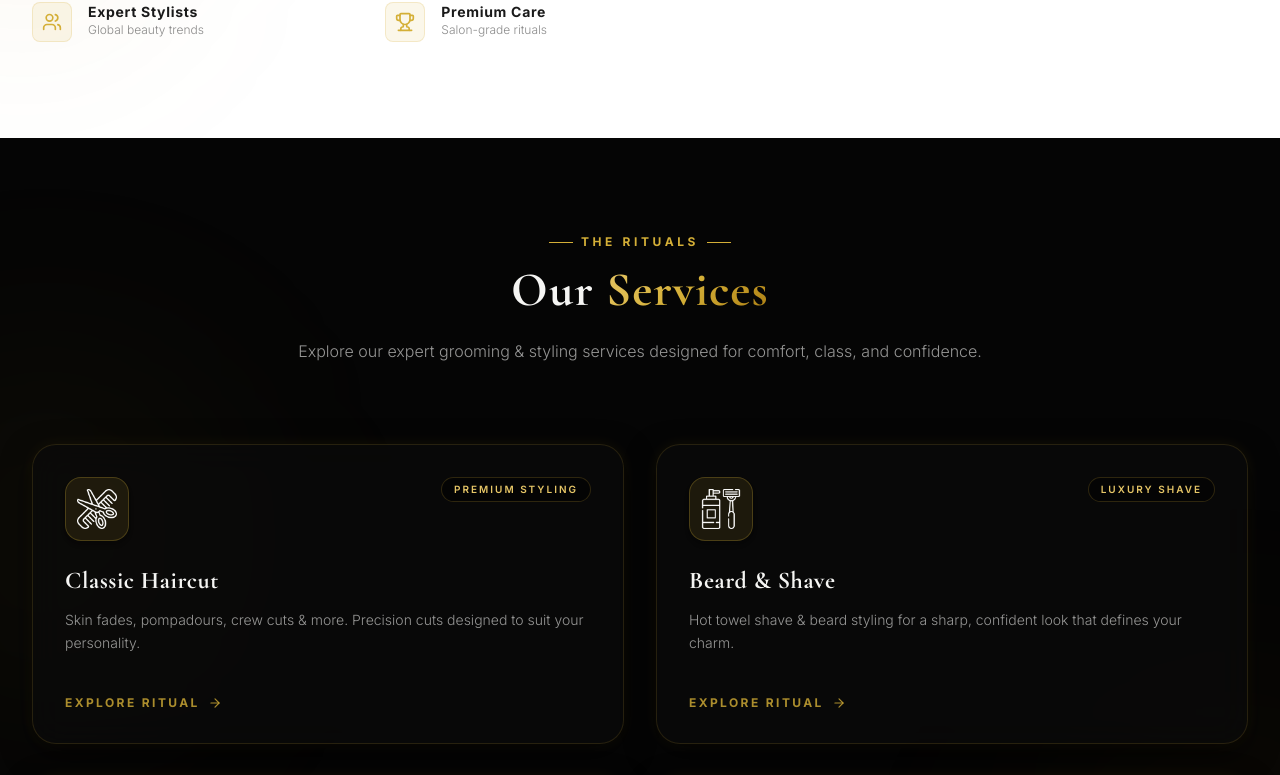
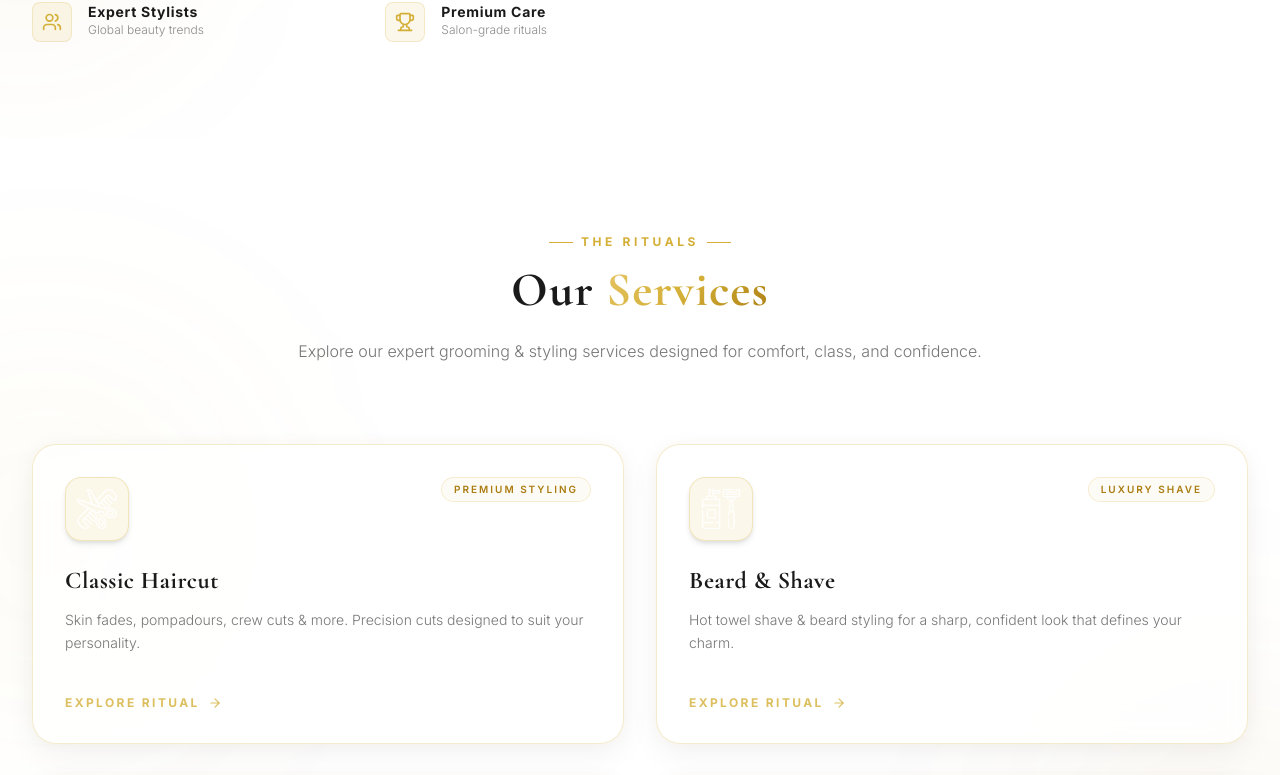
Before and after one commit to hotaeshwar/Hairraizersluxeportfolio, a Next.js app: page / in a window 1280 px wide. Shown: the part 1567-2342 px from the top of the page. Built offline with nearby package versions, Linux system fonts and the light colour scheme.

Commit message:
Update all backgrounds to pure #ffffff white and text to dark theme colors

```diff
--- a/src/app/about/page.js
+++ b/src/app/about/page.js
@@ -13,7 +13,7 @@ export default function AboutPage() {
   const closeBooking = () => setIsBookingOpen(false);
 
   return (
-    <div className="relative min-h-screen bg-[#050505] text-[#f5f5f3] flex flex-col justify-between overflow-x-hidden font-sans" suppressHydrationWarning>
+    <div className="relative min-h-screen bg-[#ffffff] text-[#1a1a1a] flex flex-col justify-between overflow-x-hidden font-sans" suppressHydrationWarning>
       <Navbar openBooking={openBooking} />
       <main className="flex-1 flex flex-col justify-center pt-24 pb-12">
         <About />
--- a/src/app/contact/page.js
+++ b/src/app/contact/page.js
@@ -13,7 +13,7 @@ export default function ContactPage() {
   const closeBooking = () => setIsBookingOpen(false);
 
   return (
-    <div className="relative min-h-screen bg-[#050505] text-[#f5f5f3] flex flex-col justify-between overflow-x-hidden font-sans" suppressHydrationWarning>
+    <div className="relative min-h-screen bg-[#ffffff] text-[#1a1a1a] flex flex-col justify-between overflow-x-hidden font-sans" suppressHydrationWarning>
       <Navbar openBooking={openBooking} />
       <main className="flex-1 flex flex-col justify-center pt-24 pb-12">
         <Contact openBooking={openBooking} />
--- a/src/app/globals.css
+++ b/src/app/globals.css
@@ -1,8 +1,8 @@
 @import "tailwindcss";
 
 :root {
-  --background: #050505;
-  --foreground: #f5f5f3;
+  --background: #ffffff;
+  --foreground: #1a1a1a;
 }
 
 @theme inline {
@@ -31,13 +31,13 @@ body {
 }
 
 ::-webkit-scrollbar-track {
-  background: #050505;
+  background: #ffffff;
 }
 
 ::-webkit-scrollbar-thumb {
-  background: #1a1a1a;
+  background: #e5e5e5;
   border-radius: 4px;
-  border: 2px solid #050505;
+  border: 2px solid #ffffff;
 }
 
 ::-webkit-scrollbar-thumb:hover {
@@ -63,11 +63,11 @@ html {
 }
 
 .glass-panel {
-  background: rgba(10, 10, 10, 0.7);
+  background: rgba(255, 255, 255, 0.75);
   backdrop-filter: blur(16px);
   -webkit-backdrop-filter: blur(16px);
-  border: 1px solid rgba(212, 175, 55, 0.15);
-  box-shadow: 0 10px 30px rgba(0, 0, 0, 0.6), 0 0 15px rgba(212, 175, 55, 0.08);
+  border: 1px solid rgba(212, 175, 55, 0.25);
+  box-shadow: 0 10px 30px rgba(0, 0, 0, 0.05), 0 0 15px rgba(212, 175, 55, 0.05);
 }
 
 .glass-panel-hover {
@@ -76,14 +76,14 @@ html {
 
 .glass-panel-hover:hover {
   border-color: rgba(212, 175, 55, 0.45);
-  box-shadow: 0 20px 40px rgba(0, 0, 0, 0.75), 0 0 30px rgba(212, 175, 55, 0.25);
+  box-shadow: 0 20px 40px rgba(0, 0, 0, 0.08), 0 0 30px rgba(212, 175, 55, 0.15);
   transform: translateY(-5px);
 }
 
 /* Glowing golden border layout */
 .gold-gradient-border {
   position: relative;
-  background: #0a0a0a;
+  background: #ffffff;
 }
 
 .gold-gradient-border::before {
--- a/src/app/home/page.js
+++ b/src/app/home/page.js
@@ -25,7 +25,7 @@ export default function HomePage() {
   const closeBooking = () => setIsBookingOpen(false);
 
   return (
-    <div className="relative min-h-screen bg-[#050505] text-[#f5f5f3] flex flex-col justify-between overflow-x-hidden font-sans" suppressHydrationWarning>
+    <div className="relative min-h-screen bg-[#ffffff] text-[#1a1a1a] flex flex-col justify-between overflow-x-hidden font-sans" suppressHydrationWarning>
       {/* Global Scroll-to-Top Overlay & Navigation */}
       <Navbar openBooking={openBooking} />
 
--- a/src/app/page.js
+++ b/src/app/page.js
@@ -56,7 +56,7 @@ export default function Home() {
 
   return (
     <>
-      <div className="relative min-h-screen bg-[#050505] text-[#f5f5f3] flex flex-col justify-between overflow-x-hidden font-sans" suppressHydrationWarning>
+      <div className="relative min-h-screen bg-[#ffffff] text-[#1a1a1a] flex flex-col justify-between overflow-x-hidden font-sans" suppressHydrationWarning>
         {/* Global Scroll-to-Top Overlay & Navigation */}
         <Navbar openBooking={openBooking} />
 
--- a/src/app/services/page.js
+++ b/src/app/services/page.js
@@ -20,7 +20,7 @@ export default function ServicesPage() {
   const closeBooking = () => setIsBookingOpen(false);
 
   return (
-    <div className="relative min-h-screen bg-[#050505] text-[#f5f5f3] flex flex-col justify-between overflow-x-hidden font-sans" suppressHydrationWarning>
+    <div className="relative min-h-screen bg-[#ffffff] text-[#1a1a1a] flex flex-col justify-between overflow-x-hidden font-sans" suppressHydrationWarning>
       <Navbar openBooking={openBooking} />
       <main className="flex-1 flex flex-col justify-center pt-24 pb-12">
         <Services onExplore={(service) => setActiveService(service)} />
--- a/src/app/why-choose-us/page.js
+++ b/src/app/why-choose-us/page.js
@@ -13,7 +13,7 @@ export default function WhyChooseUsPage() {
   const closeBooking = () => setIsBookingOpen(false);
 
   return (
-    <div className="relative min-h-screen bg-[#050505] text-[#f5f5f3] flex flex-col justify-between overflow-x-hidden font-sans">
+    <div className="relative min-h-screen bg-[#ffffff] text-[#1a1a1a] flex flex-col justify-between overflow-x-hidden font-sans" suppressHydrationWarning>
       <Navbar openBooking={openBooking} />
       <main className="flex-1 flex flex-col justify-center pt-24 pb-12">
         <WhyChooseUs />
--- a/src/components/Services.jsx
+++ b/src/components/Services.jsx
@@ -93,7 +93,7 @@ const cardVariants = {
 
 export default function Services({ onExplore }) {
   return (
-    <section id="services" className="py-24 bg-[#050505] relative overflow-hidden">
+    <section id="services" className="py-24 bg-[#ffffff] relative overflow-hidden">
       {/* Glow Effects */}
       <div className="absolute top-[20%] left-[-10%] w-[350px] h-[350px] bg-gold-primary/5 rounded-full blur-[120px] pointer-events-none" />
       <div className="absolute bottom-[20%] right-[-10%] w-[350px] h-[350px] bg-gold-dark/5 rounded-full blur-[120px] pointer-events-none" />
@@ -121,7 +121,7 @@ export default function Services({ onExplore }) {
             whileInView={{ opacity: 1, y: 0 }}
             viewport={{ once: true }}
             transition={{ duration: 0.6, delay: 0.1 }}
-            className="font-serif text-4xl sm:text-5xl tracking-wide font-extrabold text-[#f5f5f3] mb-6"
+            className="font-serif text-4xl sm:text-5xl tracking-wide font-extrabold text-[#1a1a1a] mb-6"
           >
             Our <span className="gold-text-gradient">Services</span>
           </motion.h2>
@@ -131,7 +131,7 @@ export default function Services({ onExplore }) {
             whileInView={{ opacity: 1, y: 0 }}
             viewport={{ once: true }}
             transition={{ duration: 0.6, delay: 0.2 }}
-            className="font-sans text-sm sm:text-base text-[#f5f5f3]/60 leading-relaxed font-light"
+            className="font-sans text-sm sm:text-base text-[#1a1a1a]/60 leading-relaxed font-light"
           >
             Explore our expert grooming & styling services designed for comfort, class, and confidence.
           </motion.p>
@@ -171,18 +171,18 @@ export default function Services({ onExplore }) {
                     </div>
 
                     {/* Tag badge */}
-                    <span className="text-[10px] font-sans tracking-[0.2em] uppercase px-3 py-1 rounded-full border border-gold-primary/20 text-gold-light bg-black/40 font-semibold group-hover:border-gold-primary/50 transition-colors duration-300">
+                    <span className="text-[10px] font-sans tracking-[0.2em] uppercase px-3 py-1 rounded-full border border-gold-primary/20 text-gold-dark bg-gold-primary/5 font-semibold group-hover:border-gold-primary/50 transition-colors duration-300">
                       {service.tag}
                     </span>
                   </div>
 
                   {/* Title */}
-                  <h3 className="font-serif text-2xl font-bold tracking-wide text-[#f5f5f3] mb-3 group-hover:text-gold-primary transition-colors duration-300">
+                  <h3 className="font-serif text-2xl font-bold tracking-wide text-[#1a1a1a] mb-3 group-hover:text-gold-primary transition-colors duration-300">
                     {service.title}
                   </h3>
 
                   {/* Description */}
-                  <p className="font-sans text-sm text-[#f5f5f3]/60 leading-relaxed font-light mb-6">
+                  <p className="font-sans text-sm text-[#1a1a1a]/60 leading-relaxed font-light mb-6">
                     {service.description}
                   </p>
                 </div>
--- a/src/components/Works.jsx
+++ b/src/components/Works.jsx
@@ -101,7 +101,7 @@ export default function Works() {
   }, [activeVideo]);
 
   return (
-    <section id="works" className="py-24 bg-[#050505] relative overflow-hidden">
+    <section id="works" className="py-24 bg-[#ffffff] relative overflow-hidden">
       {/* Background glow effects */}
       <div className="absolute top-[10%] right-[-10%] w-[350px] h-[350px] bg-gold-primary/5 rounded-full blur-[120px] pointer-events-none" />
       <div className="absolute bottom-[10%] left-[-10%] w-[350px] h-[350px] bg-gold-dark/5 rounded-full blur-[120px] pointer-events-none" />
@@ -128,7 +128,7 @@ export default function Works() {
             whileInView={{ opacity: 1, y: 0 }}
             viewport={{ once: true }}
             transition={{ duration: 0.6, delay: 0.1 }}
-            className="font-serif text-4xl sm:text-5xl tracking-wide font-extrabold text-[#f5f5f3] mb-6"
+            className="font-serif text-4xl sm:text-5xl tracking-wide font-extrabold text-[#1a1a1a] mb-6"
           >
             Our <span className="gold-text-gradient">Works</span>
           </motion.h2>
@@ -138,7 +138,7 @@ export default function Works() {
             whileInView={{ opacity: 1, y: 0 }}
             viewport={{ once: true }}
             transition={{ duration: 0.6, delay: 0.2 }}
-            className="font-sans text-sm sm:text-base text-[#f5f5f3]/60 leading-relaxed font-light"
+            className="font-sans text-sm sm:text-base text-[#1a1a1a]/60 leading-relaxed font-light"
           >
             Watch our master stylists in action. Hover over any video to preview and click for full screen showcase.
           </motion.p>
```
Also changed, not shown: src/components/Vision.jsx (+4 -4 lines).
